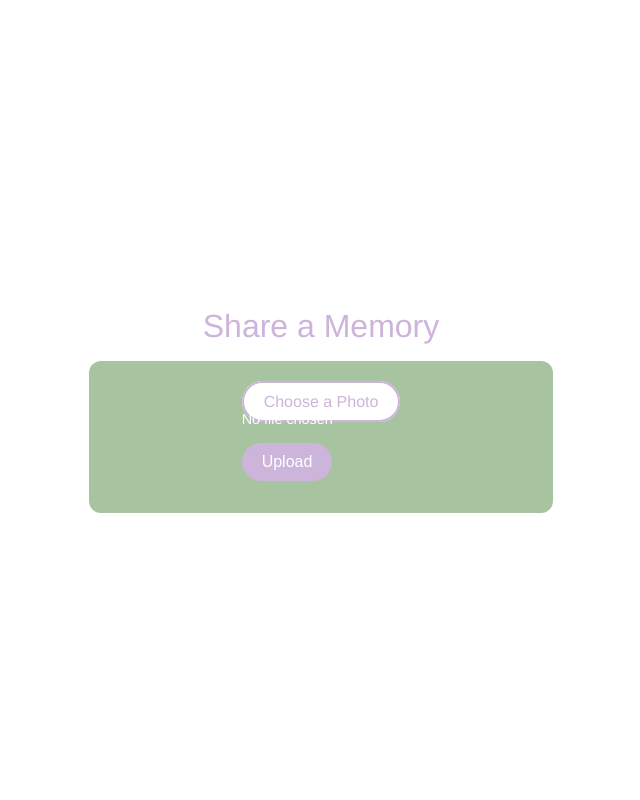
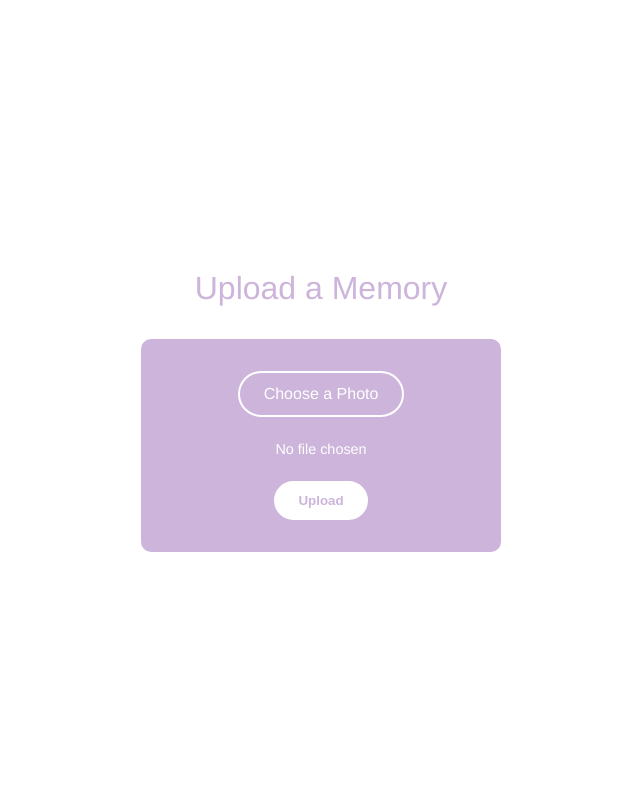
Before and after one commit to Sheepheerd/glass, a Flask app: page / in a window 1280 px wide. Shown: the whole page, without its empty margins (319-959 px from the left). Run offline with Flask 3, Linux system fonts and the light colour scheme.

Commit message:
Fixing lavander

```diff
--- a/templates/upload.html
+++ b/templates/upload.html
@@ -3,95 +3,90 @@
   <head>
     <meta charset="UTF-8" />
     <meta name="viewport" content="width=device-width, initial-scale=1" />
-    <title>Upload Your Wedding Photo</title>
+    <title>Upload a Photo</title>
     <style>
       :root {
         --lavender: #cdb4db;
-        --sage: #a8c3a0;
         --white: #ffffff;
-        --gray: #555;
+      }
+
+      * {
+        box-sizing: border-box;
       }
 
       body {
-        background: var(--white);
+        margin: 0;
+        padding: 0;
+        background-color: var(--white);
         font-family: "Helvetica Neue", Arial, sans-serif;
         display: flex;
         flex-direction: column;
+        justify-content: center;
         align-items: center;
-        justify-content: center;
         height: 100vh;
-        margin: 0;
-        color: var(--gray);
+        color: var(--lavender);
       }
 
       h1 {
-        font-size: 2em;
-        margin-bottom: 1rem;
-        color: var(--lavender);
+        margin-bottom: 2rem;
         font-weight: normal;
       }
 
-      .upload-container {
+      form {
         display: flex;
         flex-direction: column;
         align-items: center;
-        background: var(--sage);
+        gap: 1.5rem;
+        background-color: var(--lavender);
         padding: 2rem;
-        border-radius: 12px;
+        border-radius: 10px;
         width: 90%;
-        max-width: 400px;
+        max-width: 360px;
       }
 
       input[type="file"] {
         display: none;
       }
 
-      label.custom-file-upload {
-        padding: 10px 20px;
-        border: 2px solid var(--lavender);
-        border-radius: 25px;
-        background: var(--white);
-        color: var(--lavender);
-        cursor: pointer;
-        transition: all 0.3s ease;
-        font-size: 1rem;
-        margin-bottom: 1rem;
-        text-align: center;
-      }
-
-      label.custom-file-upload:hover {
-        background: var(--lavender);
+      label {
+        padding: 0.75rem 1.5rem;
+        border: 2px solid var(--white);
         color: var(--white);
-      }
-
-      button {
-        background: var(--lavender);
-        border: none;
-        padding: 10px 20px;
-        border-radius: 25px;
-        color: var(--white);
-        font-size: 1rem;
+        border-radius: 50px;
         cursor: pointer;
         transition: background 0.3s ease;
       }
 
-      button:hover {
-        background: #b19cd9;
+      label:hover {
+        background: var(--white);
+        color: var(--lavender);
       }
 
       #file-chosen {
-        margin-bottom: 1rem;
+        color: var(--white);
         font-size: 0.9em;
-        color: var(--white);
+      }
+
+      button {
+        padding: 0.75rem 1.5rem;
+        border: none;
+        border-radius: 50px;
+        background-color: var(--white);
+        color: var(--lavender);
+        cursor: pointer;
+        font-weight: bold;
+        transition: background 0.3s ease;
+      }
+
+      button:hover {
+        background-color: #e6d3f2;
       }
     </style>
   </head>
   <body>
-    <h1>Share a Memory</h1>
-
-    <div class="upload-container">
+    <h1>Upload a Memory</h1>
     <form action="/upload" method="POST" enctype="multipart/form-data">
-        <label for="photo" class="custom-file-upload"> Choose a Photo </label>
+      <label for="photo">Choose a Photo</label>
       <input
         type="file"
         id="photo"
@@ -103,7 +98,6 @@
       <div id="file-chosen">No file chosen</div>
       <button type="submit">Upload</button>
     </form>
-    </div>
 
     <script>
       function updateFileName() {
```
Also changed, not shown: templates/thank_you.html (+13 -15 lines). Lines whose indentation alone changed are shown as unchanged.
